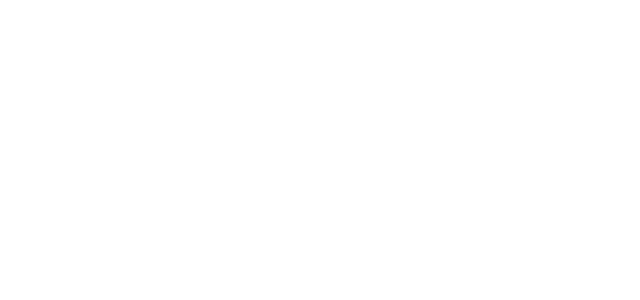
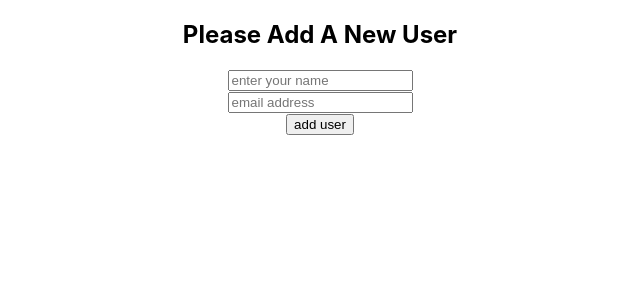
Before and after one commit to noormohammad20/react-node-mongo, a React (Create React App) app: page / in a window 1280 px wide. Shown: the top 300 px of the page, without its empty margins (320-960 px from the left). Built offline with nearby package versions, Linux system fonts and the light colour scheme.

Commit message:
Send user data to the server and get response to client

```diff
--- a/src/components/AddUser/AddUser.js
+++ b/src/components/AddUser/AddUser.js
@@ -1,9 +1,36 @@
 import React from 'react'
 
 const AddUser = () => {
+    const handleAddUser = e => {
+        e.preventDefault()
+        const name = e.target.name.value
+        const email = e.target.email.value
+        const user = { name, email }
+
+        //send data to server
+        fetch('http://localhost:5000/user', {
+            method: 'POST',
+            headers: {
+                'content-type': 'application/json'
+            },
+            body: JSON.stringify(user)
+
+        })
+            .then(res => res.json())
+            .then(data => {
+                console.log('success', data)
+            })
+    }
     return (
         <div>
             <h2>Please Add A New User</h2>
+            <form onSubmit={handleAddUser}>
+                <input type="text" name="name" id="name" placeholder='enter your name' required />
+                <br />
+                <input type="email" name="email" id="email" placeholder='email address' required />
+                <br />
+                <input type="submit" value="add user" />
+            </form>
         </div>
     )
 }
--- a/src/components/Home/Home.js
+++ b/src/components/Home/Home.js
@@ -1,9 +1,10 @@
 import React from 'react'
+import AddUser from '../AddUser/AddUser'
 
 const Home = () => {
     return (
         <div>
-
+            <AddUser></AddUser>
         </div>
     )
 }
```
